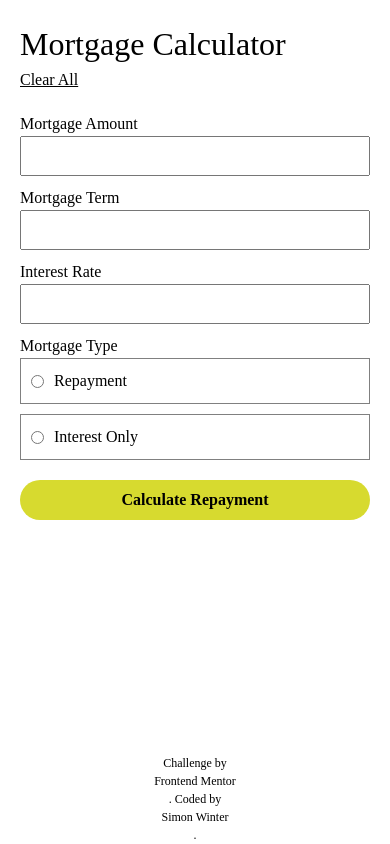
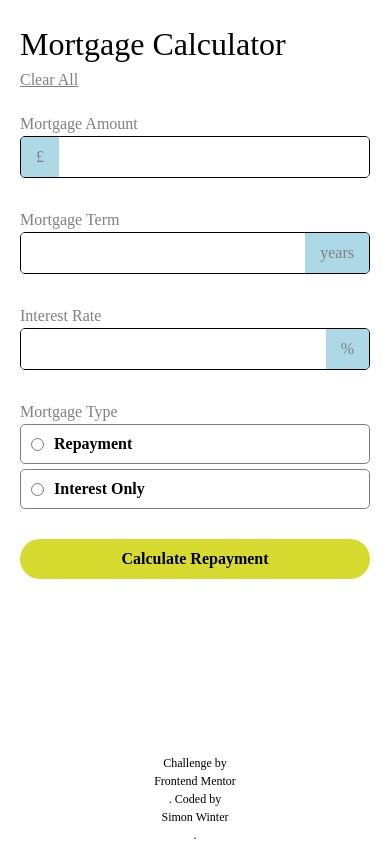
Before and after one commit to SimonADW/240712-challenge-mortgage-calc, a React (Vite) app: page / in a window 390 px wide. Built offline with nearby package versions, Linux system fonts and the light colour scheme; a web font is replaced by a local one.

Commit message:
Style for mobile

```diff
--- a/src/components/FormSection/FormSection.module.css
+++ b/src/components/FormSection/FormSection.module.css
@@ -5,7 +5,8 @@
 }
 
 .mainContainer button:not(.clearAllButton),
-.mainContainer input:not([type="radio"]) {
+.mainContainer input:not([type="radio"]),
+.radioLabel {
 	height: 2.5rem;
 	width: 100%;
 	font-weight: 700;
@@ -16,19 +17,39 @@
 	margin-bottom: 20px;
 }
 
-.mainContainer label {
+.inputAndPlacholderWrapper {
 	display: flex;
-	flex-direction: column;
-	align-items: flex-start;
-	margin-bottom: 10px;
+	margin-bottom: 30px;
+	border-radius: var(--border-radius-small);
+	overflow: hidden;
 }
 
-.inputInnerLabel {
-	position: absolute;
+.inputAndPlacholderWrapper:not(.amountField) {
+	justify-content: space-between	;
+}
 
-	width: fit-content;
-	padding: 5px 15px;
-	background:var(--color-lime);
+input[type='number'] {
+	border: none;
+	padding: 0 15px;
+}
+
+label:not(.radioLabel),
+.placeholder,
+.radioButtons,
+.clearAllButton {
+	color: grey;
+}
+
+.amountField {
+	border: 1px solid black;
+}
+
+.placeholder {
+	display: flex;
+	justify-content: center;
+	align-items: center;
+	padding: 0 15px;
+	background: lightblue;
 }
 
 .radioButtons label {
@@ -37,10 +58,15 @@
 	flex-direction: row;
 	align-items: center;
 	gap: 10px;
+	color: black;
 	padding: 10px;
+	margin-bottom: 5px;
+	border: 1px solid grey;
+	border-radius: var(--border-radius-small);
+}
 
-	border: 1px solid grey;
-
+.radioButtons {
+	margin-bottom: 30px;
 }
 
 .calcButton {
--- a/src/components/FormSection/FormSection.tsx
+++ b/src/components/FormSection/FormSection.tsx
@@ -10,36 +10,39 @@ const FormSection = () => {
 
 			<br />
 
-			<label htmlFor="">
-				Mortgage Amount
+			<label htmlFor="">Mortgage Amount</label>
+			<div className={`${style.amountField} ${style.inputAndPlacholderWrapper}`}>
+				<div className={`${style.placeholder} ${style.amountPlaceholder}`}>£</div>
 				<input type="number" name='amount' />
-			</label>
+			</div>
 
 
 			<div>
-				<label htmlFor="term">
-					Mortgage Term
-				<input type="number" name='term'/>
-				</label>
+				<label htmlFor="term">Mortgage Term</label>
+				<div className={`${style.amountField} ${style.inputAndPlacholderWrapper}`}>
+					<input type="number" name='term'/>
+					<div className={`${style.placeholder} ${style.amountPlaceholder}`}>years</div>
+				</div>
 
-				<label htmlFor="">
-					Interest Rate
+				<label htmlFor="">Interest Rate</label>
+				<div className={`${style.amountField} ${style.inputAndPlacholderWrapper}`}>
 					<input type="number" name='rate'/>
-				</label>
+					<div className={`${style.placeholder} ${style.amountPlaceholder}`}>%</div>
+				</div>
 			</div>
 
-			<label className={style.radioButtons} htmlFor="mortgageType">
+			<div className={style.radioButtons} htmlFor="mortgageType">
 				Mortgage Type
-				<label htmlFor="repayment">
+				<label className={`${style.repaymentLabel} ${style.radioLabel}`} htmlFor="repayment">
 					<input type="radio" value="repayment" name='mortgageType' id='repayment' />
 					Repayment
 				</label>
 
-				<label htmlFor="interestOnly">
+				<label className={style.radioLabel} htmlFor="interestOnly">
 					<input type="radio" value="interestOnly" name='mortgageType' id='interestOnly' />
 					Interest Only
 				</label>
-			</label>
+			</div>
 
 			<button className={style.calcButton}>Calculate Repayment</button>
 
--- a/src/index.css
+++ b/src/index.css
@@ -8,7 +8,7 @@
 	--color-lime: hsl(61, 70%, 52%);
 	--color-red: hsl(4, 69%, 50%);
 
-	--border-radius-small: 3px;
+	--border-radius-small: 5px;
 	--border-radius-large: 30px;
 
 
```
